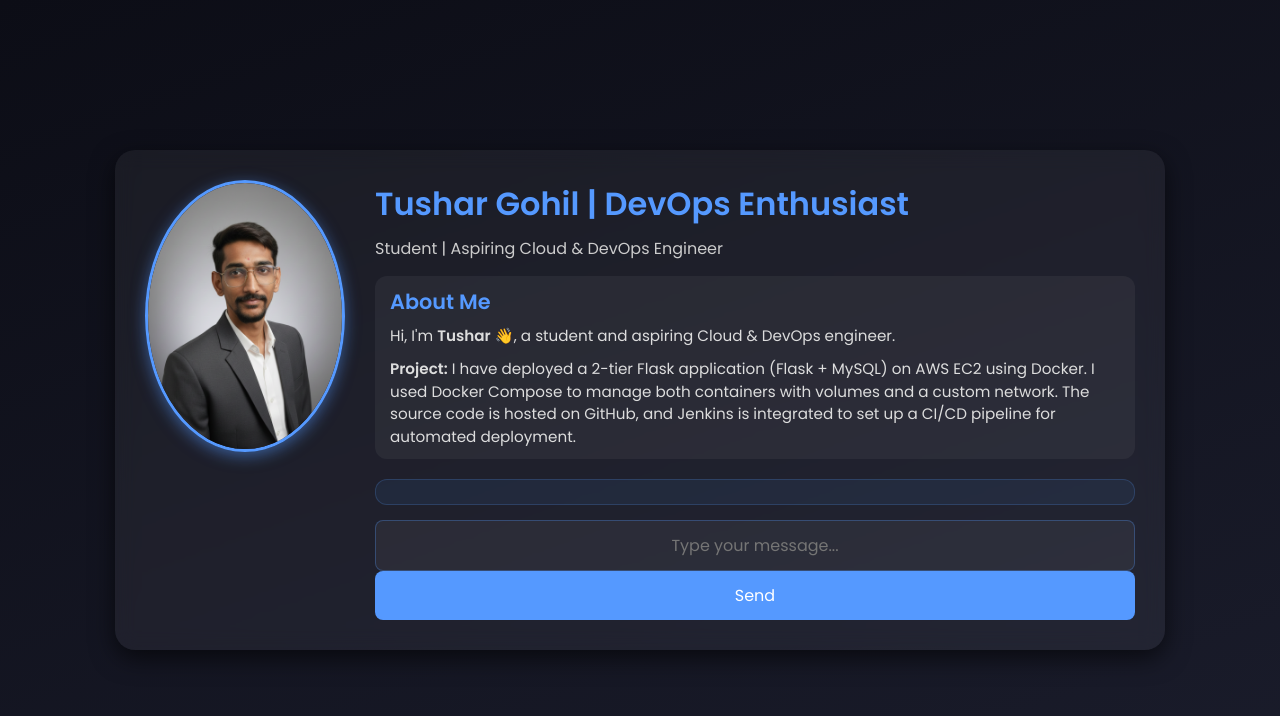
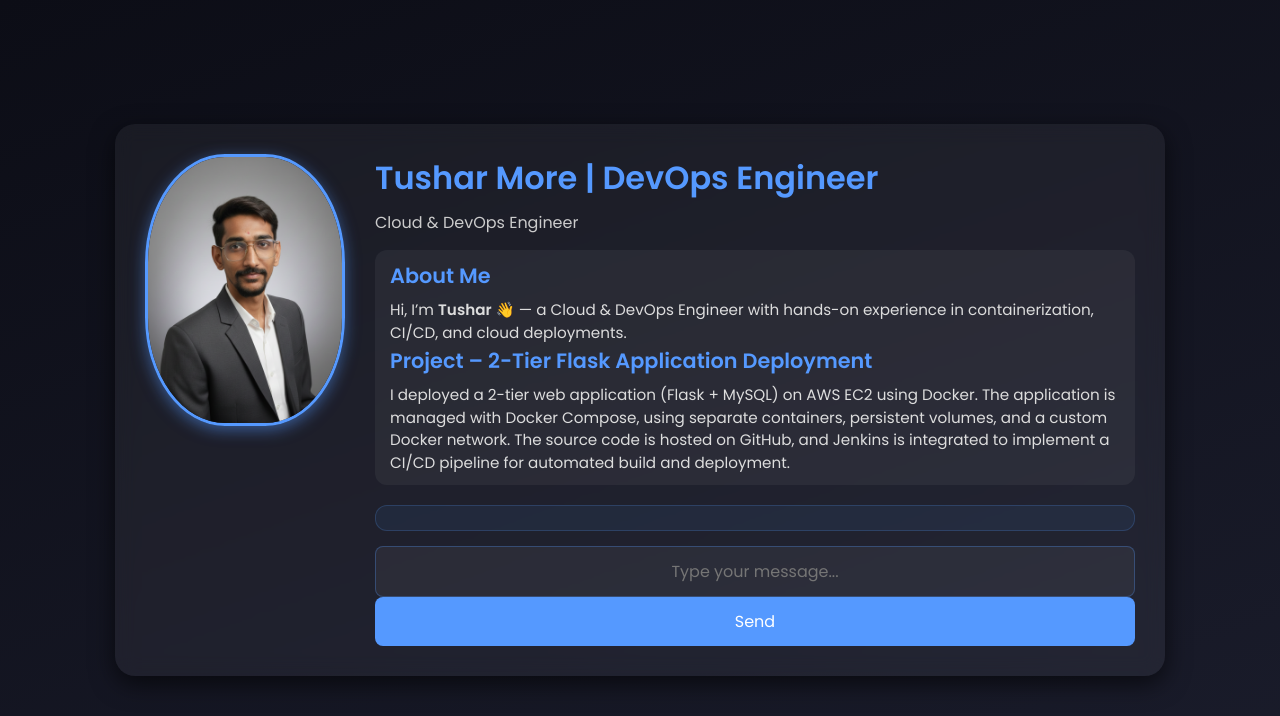
Before and after one commit to more-tushar/DevOps-Project-Two-Tier-Flask-App, a Flask app: page / in a window 1280 px wide. Shown: the top 716 px of the page. Run offline with Flask 3, Linux system fonts and the light colour scheme; data that the repository does not hold is empty; some libraries are stand-ins or nearby versions.

Commit message:
Add files via upload

```diff
--- a/templates/index.html
+++ b/templates/index.html
@@ -46,7 +46,7 @@
 
         .profile-photo img {
             width: 100%;
-            border-radius: 50%;
+            border-radius: 40%;
             border: 3px solid #5599FF;
             box-shadow: 0 4px 15px rgba(85, 153, 255, 0.5);
         }
@@ -169,18 +169,26 @@
         <!-- Content -->
         <div class="content">
             <div class="header">
-                <h1>Tushar Gohil | DevOps Enthusiast</h1>
-                <p>Student | Aspiring Cloud & DevOps Engineer</p>
+                <h1>Tushar More | DevOps Engineer</h1>
+                <p>Cloud & DevOps Engineer</p>
             </div>
 
             <div class="about">
-                <h2>About Me</h2>
-                <p>Hi, I'm <b>Tushar</b> 👋, a student and aspiring Cloud & DevOps engineer.</p>
-                <p style="margin-top:10px;">
-                    <b>Project:</b> I have deployed a 2-tier Flask application (Flask + MySQL) on AWS EC2 using Docker.
-                    I used Docker Compose to manage both containers with volumes and a custom network.
-                    The source code is hosted on GitHub, and Jenkins is integrated to set up a CI/CD pipeline for automated deployment.
-                </p>
+              <h2>About Me</h2>
+                        <p>
+                        Hi, I’m <strong>Tushar</strong> 👋 — a Cloud & DevOps Engineer with hands-on
+                        experience in containerization, CI/CD, and cloud deployments.
+                        </p>
+
+                        <h2>Project – 2-Tier Flask Application Deployment</h2>
+                        <p>
+                        I deployed a 2-tier web application (Flask + MySQL) on AWS EC2 using Docker.
+                        The application is managed with Docker Compose, using separate containers,
+                        persistent volumes, and a custom Docker network. The source code is hosted
+                        on GitHub, and Jenkins is integrated to implement a CI/CD pipeline for
+                        automated build and deployment.
+                        </p>
+
             </div>
 
             <div class="messages">
```
Also changed, not shown: templates/1.png.
